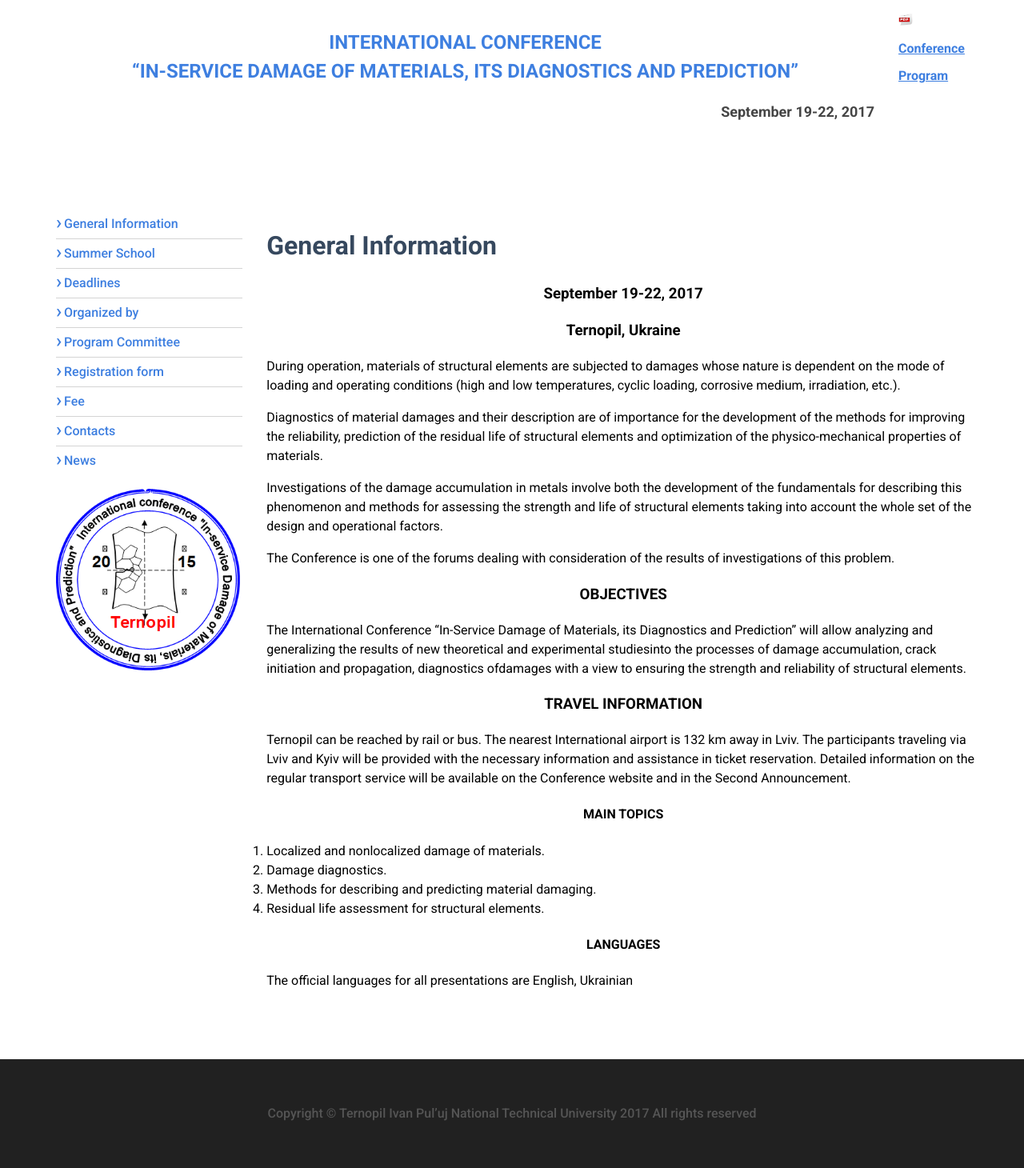
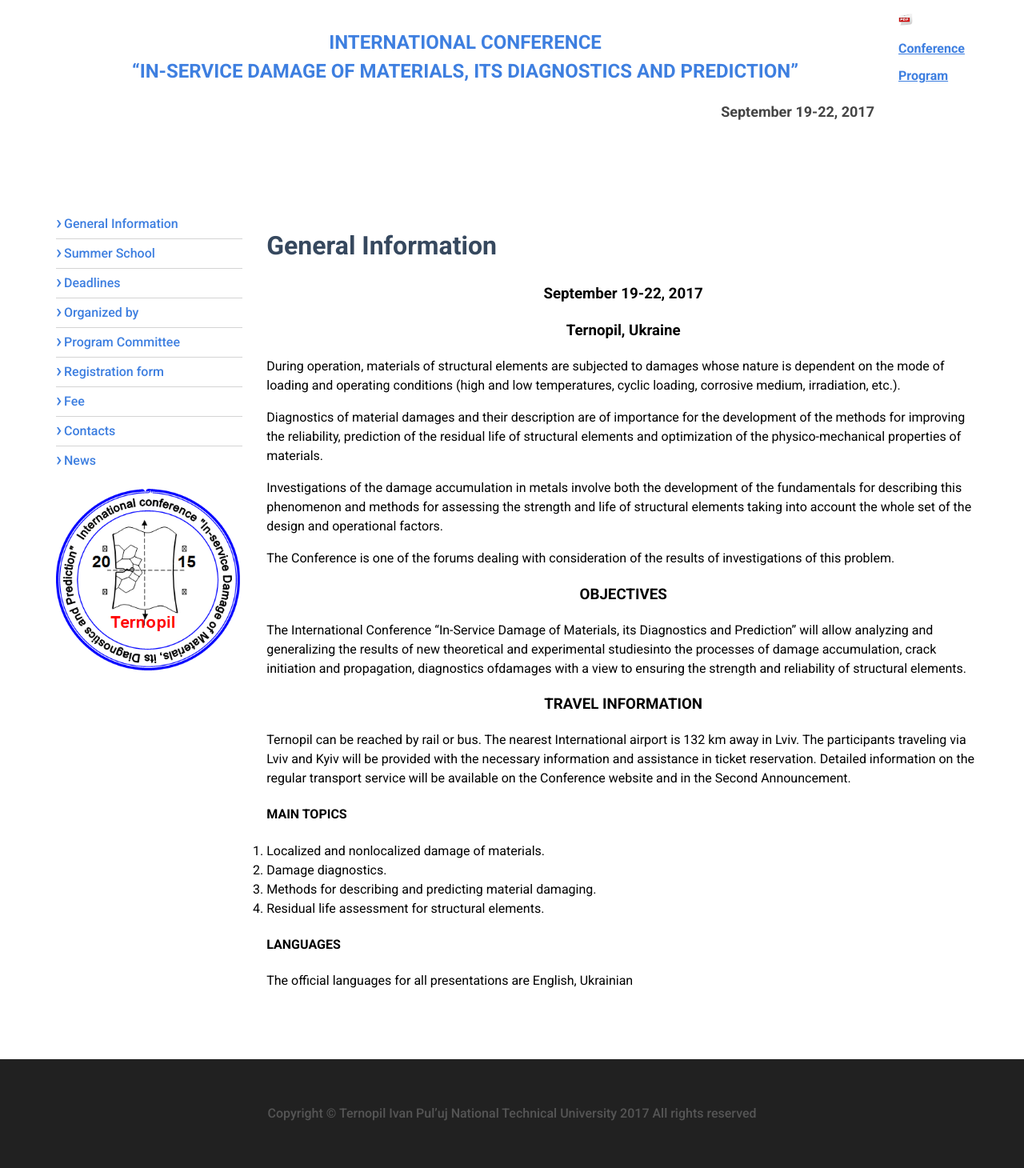
Before and after one commit to sivanchenko/dmdp.tntu.edu.ua, a Jekyll site: the page built from index.md, in a window 1280 px wide. Shown: the whole page at 80% size. Built offline with Jekyll 4.4.1, drawn with Linux system fonts in a browser that asks for light colours.

Commit message:
Update main.css

```diff
--- a/assets/css/main.css
+++ b/assets/css/main.css
@@ -25,9 +25,6 @@ body {
 
 h1{
     color: #36485e;
-}
-h4{
-    text-align: center;
 }
 
 h3{
```
